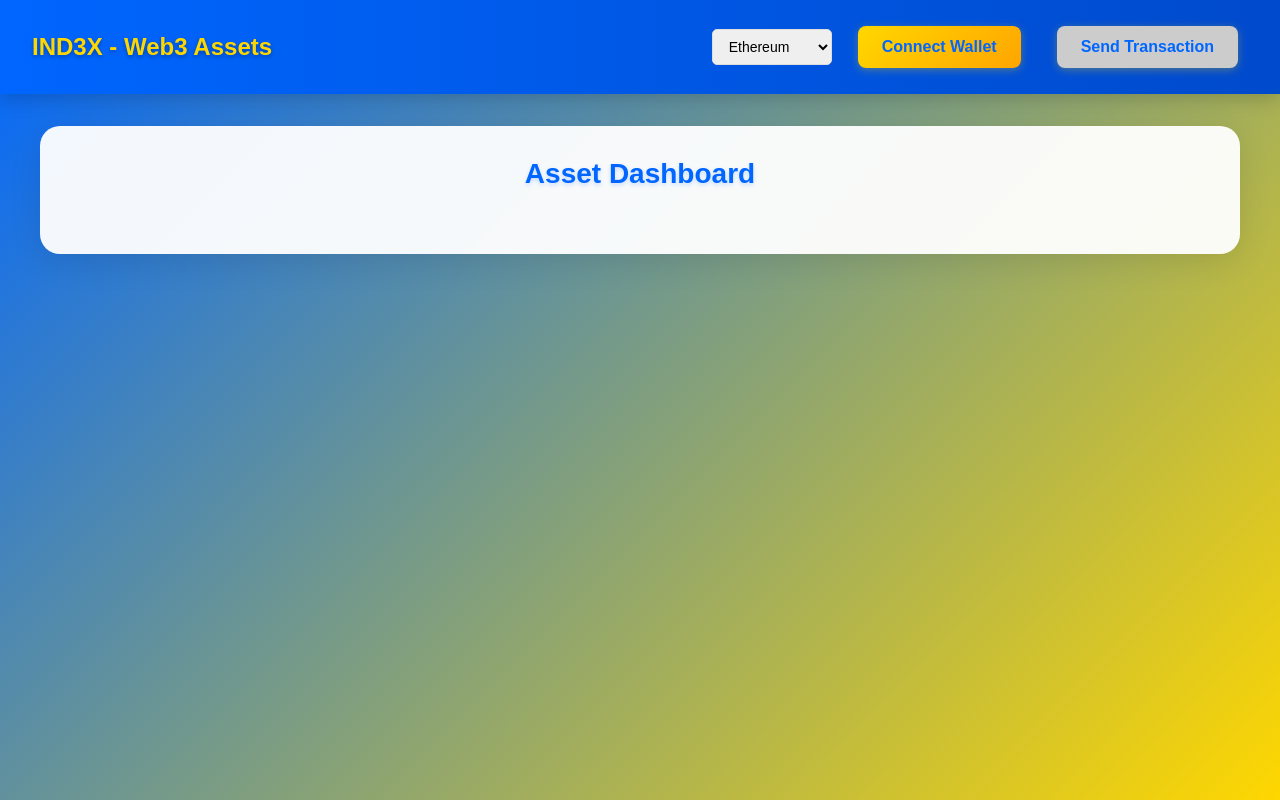
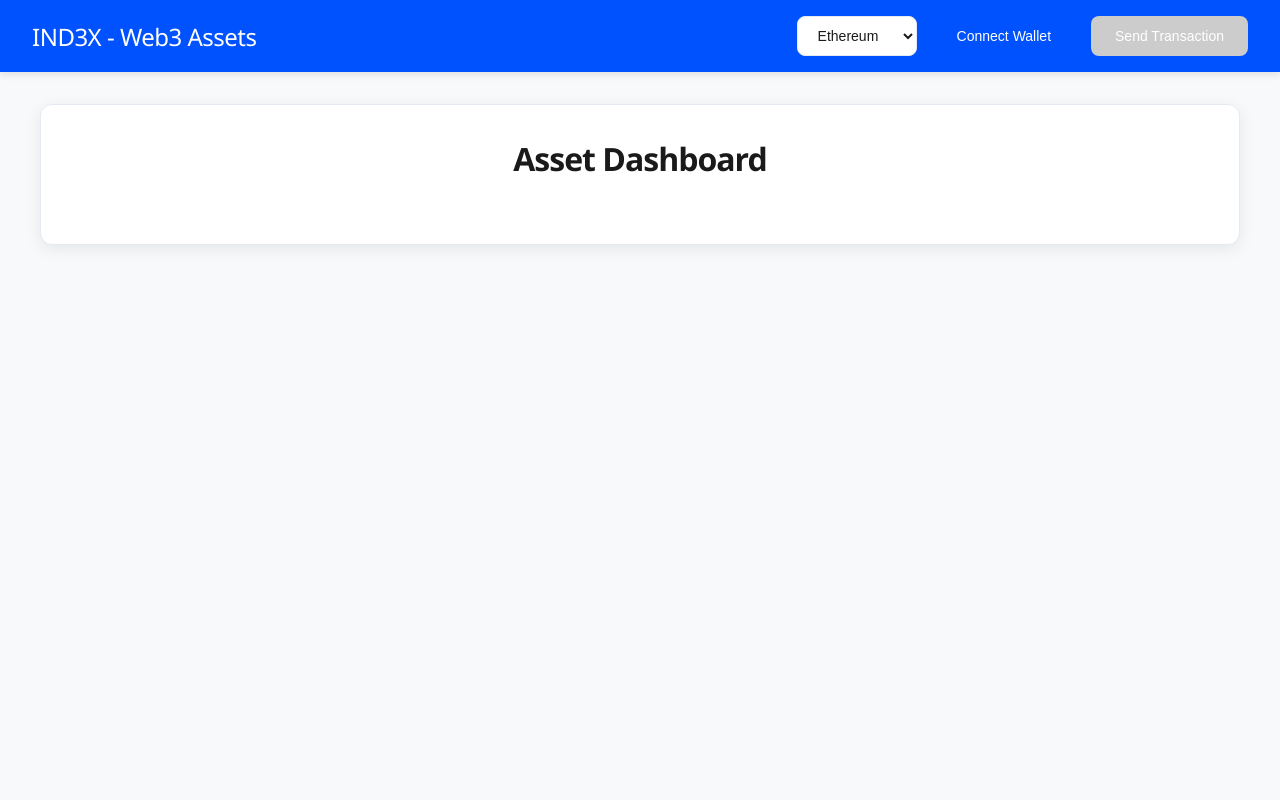
Before and after one commit to ha-king/web3, a website: page index.html in a window 1280 px wide. Drawn offline with Linux system fonts and the light colour scheme.

Commit message:
Apply Coinbase-style material design theme

```diff
--- a/style.css
+++ b/style.css
@@ -5,66 +5,66 @@
 }
 
 body {
-    font-family: Arial, sans-serif;
-    background: linear-gradient(135deg, #0066FF 0%, #FFD700 100%);
+    font-family: 'Segoe UI', Tahoma, Geneva, Verdana, sans-serif;
+    background: #f8f9fa;
     margin: 0;
     min-height: 100vh;
 }
 
 .top-nav {
-    background: linear-gradient(90deg, #0066FF 0%, #004ACC 100%);
+    background: #0052ff;
     padding: 1rem 2rem;
-    box-shadow: 0 4px 20px rgba(0,0,0,0.2);
+    box-shadow: 0 2px 8px rgba(0,0,0,0.12);
     display: flex;
     justify-content: space-between;
     align-items: center;
 }
 
 .top-nav h1 {
-    color: #FFD700;
+    color: white;
     margin: 0;
     font-size: 24px;
-    font-weight: bold;
-    text-shadow: 0 2px 4px rgba(0,0,0,0.3);
+    font-weight: 500;
+    letter-spacing: -0.5px;
 }
 
 .main-content {
     padding: 2rem;
     max-width: 1200px;
-    margin: 0 auto;
-    background: rgba(255, 255, 255, 0.95);
-    border-radius: 20px;
-    margin-top: 2rem;
-    box-shadow: 0 8px 32px rgba(0, 0, 0, 0.1);
+    margin: 2rem auto;
+    background: white;
+    border-radius: 12px;
+    box-shadow: 0 4px 16px rgba(0,0,0,0.08);
+    border: 1px solid #e6ebf1;
 }
 
 .dashboard-title {
     text-align: center;
-    color: #0066FF;
+    color: #1a1a1a;
     margin-bottom: 2rem;
-    font-size: 28px;
-    font-weight: 700;
-    text-shadow: 0 2px 4px rgba(0, 102, 255, 0.2);
+    font-size: 32px;
+    font-weight: 600;
+    letter-spacing: -1px;
 }
 
 .btn {
-    background: linear-gradient(135deg, #FFD700 0%, #FFA500 100%);
-    color: #0066FF;
+    background: #0052ff;
+    color: white;
     border: none;
     padding: 12px 24px;
     border-radius: 8px;
     cursor: pointer;
-    font-size: 16px;
-    margin: 10px;
-    font-weight: bold;
-    transition: all 0.3s;
-    box-shadow: 0 2px 8px rgba(255, 215, 0, 0.3);
+    font-size: 14px;
+    font-weight: 500;
+    transition: all 0.2s ease;
+    box-shadow: 0 2px 4px rgba(0,82,255,0.2);
+    text-transform: none;
 }
 
 .btn:hover:not(:disabled) {
-    background: linear-gradient(135deg, #FFA500 0%, #FFD700 100%);
-    transform: translateY(-2px);
-    box-shadow: 0 4px 12px rgba(255, 215, 0, 0.4);
+    background: #0040cc;
+    box-shadow: 0 4px 8px rgba(0,82,255,0.3);
+    transform: translateY(-1px);
 }
 
 .btn:disabled {
@@ -79,12 +79,12 @@ body {
 }
 
 .wallet-info {
-    background: rgba(255, 215, 0, 0.2);
-    padding: 0.5rem 1rem;
+    background: rgba(0,82,255,0.08);
+    padding: 0.75rem 1rem;
     border-radius: 8px;
     font-size: 14px;
-    color: white;
-    border: 1px solid rgba(255, 215, 0, 0.3);
+    color: #1a1a1a;
+    border: 1px solid rgba(0,82,255,0.12);
 }
 
 .wallet-info p {
@@ -96,11 +96,14 @@ body {
 }
 
 .network-select {
-    padding: 8px 12px;
-    border: 1px solid #ddd;
-    border-radius: 5px;
+    padding: 10px 16px;
+    border: 1px solid #e6ebf1;
+    border-radius: 8px;
     font-size: 14px;
     min-width: 120px;
+    background: white;
+    color: #1a1a1a;
+    font-weight: 500;
 }
 
 .nft-container {
@@ -119,17 +122,17 @@ body {
 .nft-card {
     background: white;
     border-radius: 12px;
-    box-shadow: 0 4px 12px rgba(0,102,255,0.1);
+    box-shadow: 0 2px 8px rgba(0,0,0,0.08);
     overflow: hidden;
-    transition: all 0.3s ease;
+    transition: all 0.2s ease;
     cursor: pointer;
-    border: 2px solid transparent;
+    border: 1px solid #e6ebf1;
 }
 
 .nft-card:hover {
-    transform: translateY(-4px);
-    box-shadow: 0 8px 24px rgba(255,215,0,0.3);
-    border-color: #FFD700;
+    transform: translateY(-2px);
+    box-shadow: 0 8px 24px rgba(0,0,0,0.12);
+    border-color: #0052ff;
 }
 
 .nft-image {
@@ -231,12 +234,14 @@ body {
 
 .modal-content {
     background: white;
-    border-radius: 12px;
+    border-radius: 16px;
     max-width: 900px;
     width: 95%;
     max-height: 85vh;
     overflow-y: auto;
     position: relative;
+    box-shadow: 0 16px 48px rgba(0,0,0,0.16);
+    border: 1px solid #e6ebf1;
 }
 
 .close {
```
